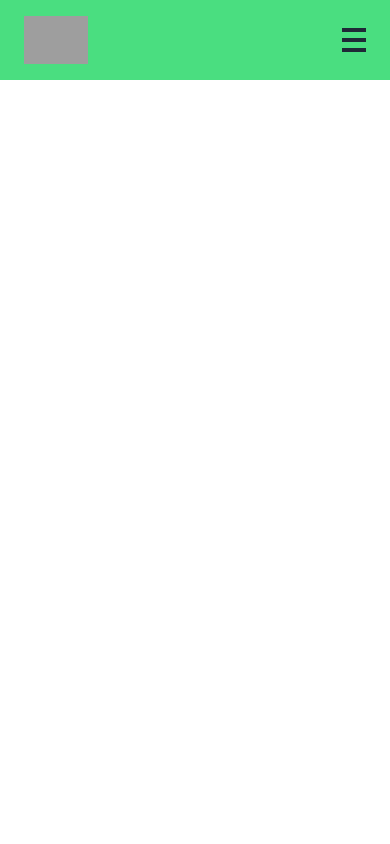
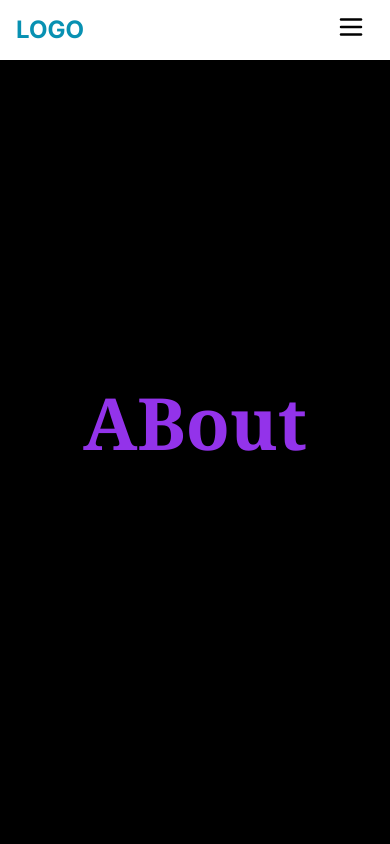
Before and after one commit to Sawrozzz/React-portfolio, a Next.js app: page /components/Header in a window 390 px wide. Shown: the top 844 px of the page. Built offline with nearby package versions, Linux system fonts and the light colour scheme; grey boxes are pictures that could not be loaded.

Commit message:
responsive nav

```diff
--- a/app/components/Header/page.js
+++ b/app/components/Header/page.js
@@ -1,53 +1,38 @@
 "use client";
 import React from "react";
-import { useState } from "react";
-const Page = () => {
-  const [click, setClick] = useState(false);
-  const hamburgerMenu = () => {
-    setClick(!click);
-    console.log("Clicked");
-  };
+import NavBar from "../NavBar/page";
+const Header = () => {
   return (
-    <header className="flex items-center justify-between bg-green-400 py-4 px-6">
-      <img className="h-12 w-13 mr-4 cursor-pointer" src="logo.png" alt="logo" />
-
-      <nav className="hidden sm:block items-end justify-end">
-        <ul className="flex justify-end items-end">
-          <li className="mr-4">
-            <a href="#" className=" text-black hover:text-white">
-              Home
-            </a>
-          </li>
-          <li className="mr-4">
-            <a href="#" className="text-black hover:text-white">
-              Skills
-            </a>
-          </li>
-          <li className="mr-4">
-            <a href="#" className="text-black hover:text-white">
-              Education
-            </a>
-          </li>
-          <li className="mr-4">
-            <a href="#" className="text-black hover:text-white">
-              About
-            </a>
-          </li>
-          <li>
-            <a href="#" className="text-black hover:text-white">
-              Contact
-            </a>
-          </li>
-        </ul>
-      </nav>
-      {/* Hamburger Menu for small screens */}
-      <div class="flex flex-col justify-between h-6 w-6 cursor-pointer">
-        <div class="w-full h-1 bg-gray-800"></div>
-        <div class="w-full h-1 bg-gray-800 my-1"></div>
-        <div class="w-full h-1 bg-gray-800"></div>
-      </div>
-    </header>
+    <>
+      <NavBar />
+      <section
+        id="about"
+        className="text-white h-screen bg-black text-center flex"
+      >
+        <h1 className="m-auto font-serif text-7xl text-purple-600 font-bold">
+          ABout
+        </h1>
+      </section>
+      <section id="blog" className="text-white h-screen  text-center flex">
+        <h1 className="m-auto font-serif text-7xl text-purple-600 font-bold">
+          Blog
+        </h1>
+      </section>
+      <section
+        id="skill"
+        className="text-white h-screen bg-black text-center flex"
+      >
+        <h1 className="m-auto font-serif text-7xl text-purple-600 font-bold">
+          Skills
+        </h1>
+      </section>
+      <section id="contact" className="text-white h-screen  text-center flex">
+        <h1 className="m-auto font-serif text-7xl text-purple-600 font-bold">
+          Contact
+        </h1>
+      </section>
+    </>
   );
 };
 
-export default Page;
+export default Header;
--- /dev/null
+++ b/app/components/NavBar/page.js
@@ -0,0 +1,45 @@
+"use client";
+import React from "react";
+import Image from "next/image";
+import Link from "next/link";
+import { useState } from "react";
+
+const NavBar = () => {
+  const [navbar, setNavBar] = useState(false);
+  return (
+    <>
+      <nav className="w-full bg-white fixed top-0 left-0 right-0 z-10">
+        <div className="justify-between px-4 mx-auto lg:max-w-7xl md:items-center md:flex md:px-8">
+          <div>
+            <div className="flex items-center justify-between py-3 md:py-5 md:block">
+              {/*logo*/}
+              <Link href="/">
+                <h2 className="text-2xl text-cyan-600 font-bold">LOGO</h2>
+              </Link>
+              <div className="md:hidden">
+                <button
+                  className="px-2 text-gray-700 rounded-md outline-none focus:border-grey-400"
+                  onClick={() => setNavBar(!navbar)}
+                >
+                  {navbar ? (
+                    <Image src="/cross.svg" width={30} height={30} alt="logo" />
+                  ) : (
+                    <Image
+                      src="/menu.svg"
+                      width={30}
+                      height={30}
+                      alt="logo"
+                      className="  focus:border-none active: border-none"
+                    />
+                  )}
+                </button>
+              </div>
+            </div>
+          </div>
+        </div>
+      </nav>
+    </>
+  );
+};
+
+export default NavBar;
```
Also changed, not shown: public/cross.svg (added), public/menu.svg (added).
